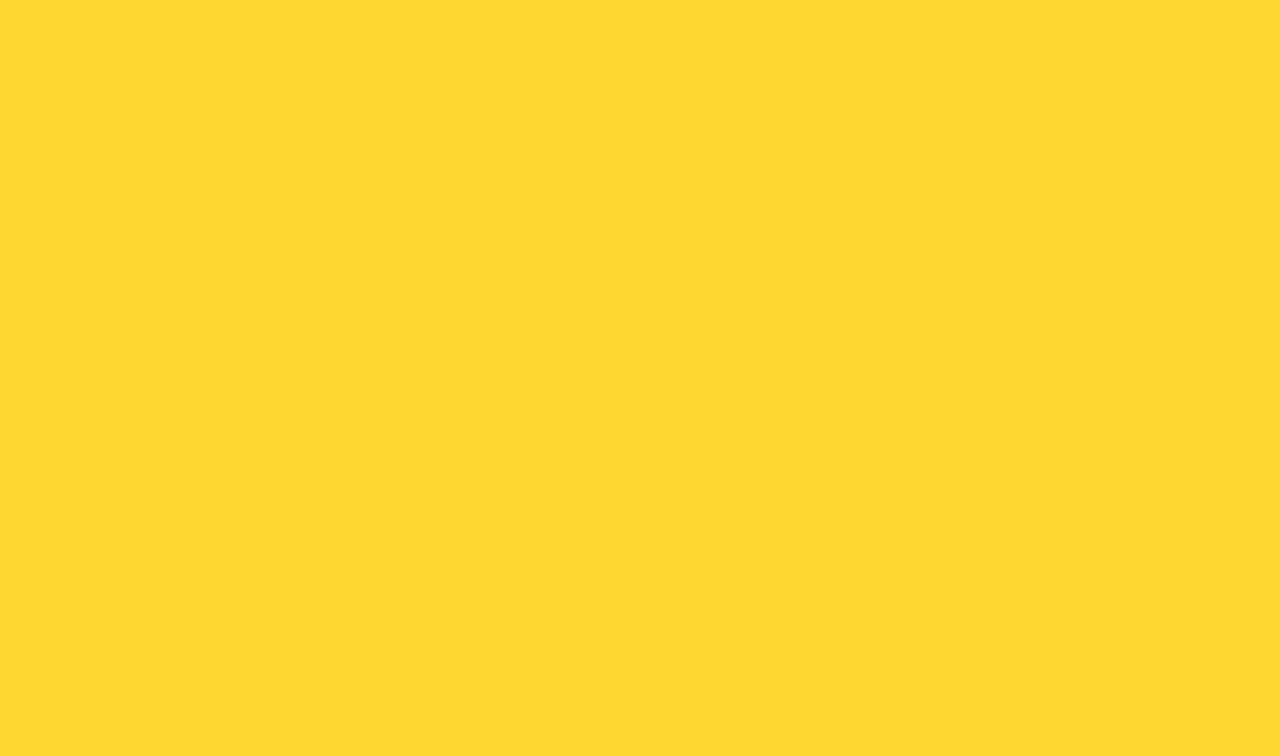
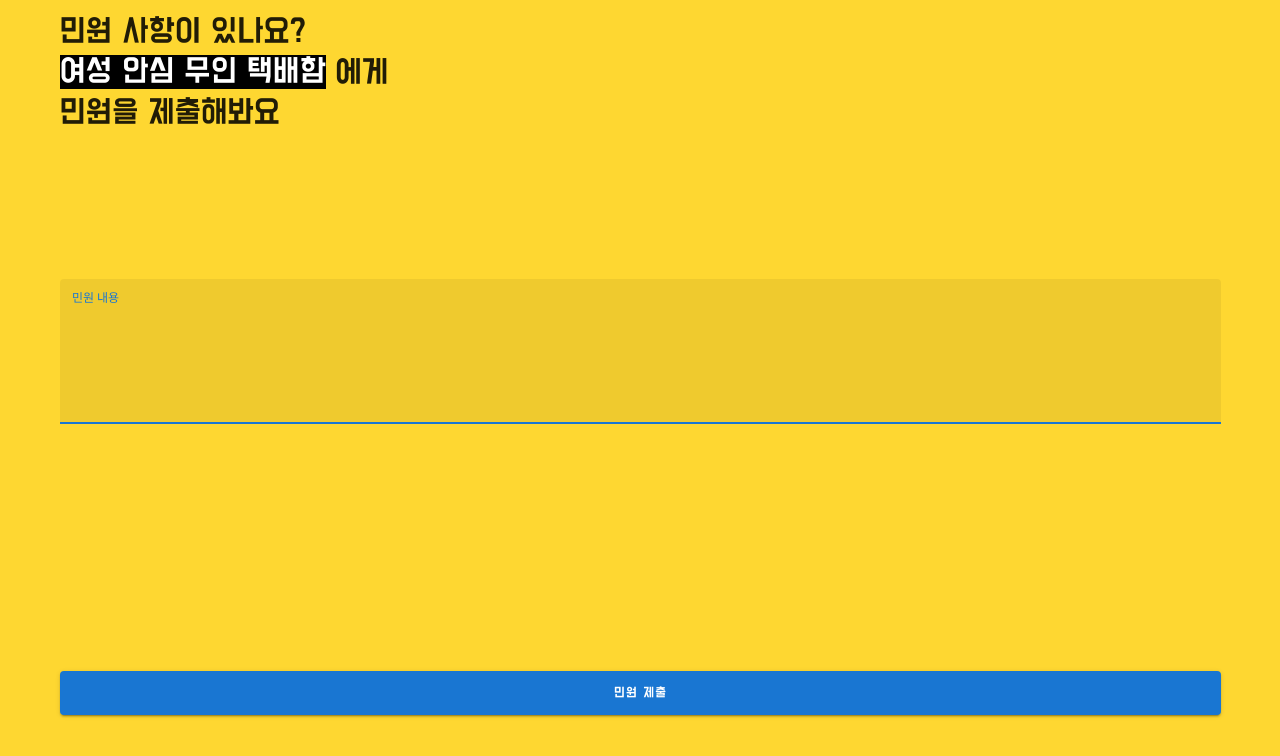
Before and after one commit to hangole1999/womens-assured-unmanned-delivery-box, a Vue app: page /#/complaint in a window 1280 px wide. Shown: the top 756 px of the page. Built offline with nearby package versions, Linux system fonts and the light colour scheme.

Commit message:
[Auto] Fix many

```diff
--- a/src/App.vue
+++ b/src/App.vue
@@ -84,4 +84,9 @@ a {
 .full-height {
   height: 100%;
 }
+
+.full-button {
+  width: 100% !important;
+  height: 100% !important;
+}
 </style>
--- a/src/views/Complaint.vue
+++ b/src/views/Complaint.vue
@@ -1,5 +1,22 @@
 <template>
-  <v-container class="complaint">
+  <v-container class="complaint full-height">
+    <v-layout column class="full-height">
+      <v-flex>
+        <v-layout class="display-1 dohyeon" column justify-center>
+          <div>민원 사항이 있나요?</div>
+          <div><span class="text-back">여성 안심 무인 택배함</span> 에게</div>
+          <div>민원을 제출해봐요</div>
+        </v-layout>
+      </v-flex>
+      <v-flex>
+        <v-textarea name="complaint" label="민원 내용" value="" filled auto-grow clearable autofocus></v-textarea>
+      </v-flex>
+      <v-flex>
+        <v-layout class="full-height" justify-center align-center>
+          <v-btn class="dohyeon" large block color="primary" @click="submit">민원 제출</v-btn>
+        </v-layout>
+      </v-flex>
+    </v-layout>
   </v-container>
 </template>
 
@@ -9,6 +26,10 @@ export default {
   data () {
     return {
     };
+  },
+  methods: {
+    submit () {
+    }
   }
 };
 </script>
--- a/src/views/Delivery.vue
+++ b/src/views/Delivery.vue
@@ -12,13 +12,13 @@
         <v-layout class="full-height">
           <v-flex>
             <v-layout class="full-height" justify-center align-center>
-              <v-btn text large to="/check">배송 확인</v-btn>
+              <v-btn class="full-button dohyeon display-1" text large to="/check">배송 확인</v-btn>
             </v-layout>
           </v-flex>
           <v-divider vertical />
           <v-flex>
             <v-layout class="full-height" justify-center align-center>
-              <v-btn text large to="/complaint">민원 접수</v-btn>
+              <v-btn class="full-button dohyeon display-1" text large to="/complaint">민원 접수</v-btn>
             </v-layout>
           </v-flex>
         </v-layout>
--- a/src/views/Login.vue
+++ b/src/views/Login.vue
@@ -12,12 +12,12 @@
       <v-flex>
         <v-layout class="full-height" column justify-center align-space-between>
           <div class="dohyeon"><span v-text="$store.getters.identity" /> 에 해당하는 비밀번호를 입력해주세요</div>
-          <v-text-field label="비밀번호" v-model="password" type="password" filled clearable></v-text-field>
+          <v-text-field label="비밀번호" v-model="password" type="password" filled clearable autofocus></v-text-field>
         </v-layout>
       </v-flex>
       <v-flex>
         <v-layout class="full-height" justify-center align-center>
-          <v-btn large block color="primary" @click="login">인증</v-btn>
+          <v-btn class="dohyeon" large block color="primary" @click="login">인증</v-btn>
         </v-layout>
       </v-flex>
     </v-layout>
@@ -40,14 +40,15 @@ export default {
       };
       console.log(this.password);
       console.log(body);
-      this.$http.post('http://fintechlabml.gachon.ac.kr/login', body).then((response) => {
-        console.log(response);
-      }).catch((error) => {
-        console.log('error');
-        console.log(error);
-      }).finally(() => {
-        console.log('finally');
-      });
+      // this.$http.post('http://fintechlabml.gachon.ac.kr/login', body).then((response) => {
+      //   console.log(response);
+      // }).catch((error) => {
+      //   console.log('error');
+      //   console.log(error);
+      // }).finally(() => {
+      //   console.log('finally');
+      // });
+      this.$router.push('/delivery');
     }
   }
 };
```
